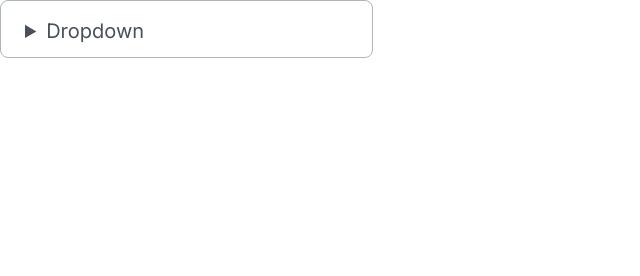
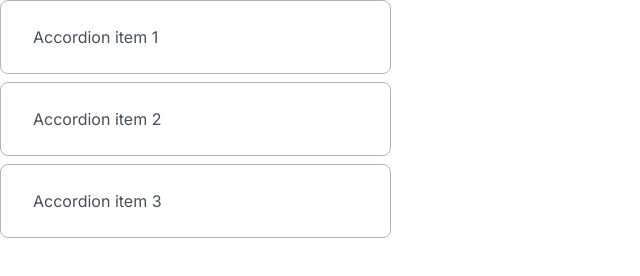
Before and after one commit to js-tasks-ru/htmlcss-20230124_sharkbalik, a website: page 03-lection1/02-accordion/index.html in a window 1280 px wide. Shown: the whole page, without its empty margins (0-640 px from the left). Drawn offline with Linux system fonts and the light colour scheme.

```diff
--- a/03-lection1/02-accordion/accordion.css
+++ b/03-lection1/02-accordion/accordion.css
@@ -1,33 +1,49 @@
 /* Стилизация аккордеона */
+
 
 
 details {
   border-radius: 8px;
-  padding: 17px 228px 13px 24px;
+  padding: 24px 228px 24px 32px;
   display: inline-block;
 }
 
-.deteils_dropdown {
-  color:  #495057;
-  border: 1px solid #ACB5BD;
+
+.accordion {
+display: inline-grid;
+font-family: Inter;
+font-size: 16px;
+font-weight: 400;
+line-height: 24px;
+
+
 }
 
 
+.accordion__summary {
+  cursor: pointer;
+  list-style: none;
+}
 
-.accordion__summary {
-  font-family: 'Inter';
-  font-weight: 400;
-  font-size: 20px;
-  cursor: pointer;
+
+.accordion__summary::-webkit-details-marker {
+  display: none;
 
 }
-.accordion__summary::-webkit-details-marker {
-  display: none;
+.summary_content {
+  padding-top: 16px;
+
 }
 
 .accordion_item {
-  font-size: 20px;
-  font-weight: 400;
-  line-height: 26px;
+  color:  #495057;
+  border: 1px solid #ACB5BD;
+  margin-bottom: 8px;
+}
+.accordion_item[open] {
+  padding: 24px 48px 32px 32px ;
+}
 
+.accordion__item:last-child {
+  margin-bottom: 0;
 }
--- a/03-lection1/02-accordion/index.html
+++ b/03-lection1/02-accordion/index.html
@@ -6,16 +6,42 @@
         <link rel="stylesheet" href="./accordion.css">
     </head>
     <body>
-        <details class="deteils_dropdown">
-            <summary class="accordion__summary accordion_item">
-                Dropdown
+       <div class="accordion">
+        <details class="accordion_item">
+            <summary class="accordion__summary ">
+                Accordion item 1
             </summary>
-                <p class="accordion_item">выпало</p>
-                <p class="accordion_item">выпало</p>
-                <p class="accordion_item">выпало</p>
-
-
+            <div class="summary_content">
+                <p>Amet minim mollit non deserunt ullamco est sit aliqua dolor do amet sint. Velit officiaz<br>
+                     consequat duis enim velit mollit. Exercitation veniam consequat sunt nostrud amet.
+                </p>
+            </div>
 
         </details>
+        <details class="accordion_item">
+            <summary class="accordion__summary ">
+                Accordion item 2
+            </summary>
+            <div class="summary_content">
+                <p>Amet minim mollit non deserunt ullamco est sit aliqua dolor do amet sint. Velit officiaz<br>
+                     consequat duis enim velit mollit. Exercitation veniam consequat sunt nostrud amet.
+                </p>
+            </div>
+
+        </details>
+        <details class="accordion_item">
+            <summary class="accordion__summary ">
+                Accordion item 3
+            </summary>
+            <div class="summary_content">
+                <p>Amet minim mollit non deserunt ullamco est sit aliqua dolor do amet sint. Velit officiaz<br>
+                     consequat duis enim velit mollit. Exercitation veniam consequat sunt nostrud amet.
+                </p>
+            </div>
+
+        </details>
+
+      </div>
+
     </body>
 </html>
```
Also changed, not shown: 03-lection1/01-button/index.html (+0 -18 lines).
